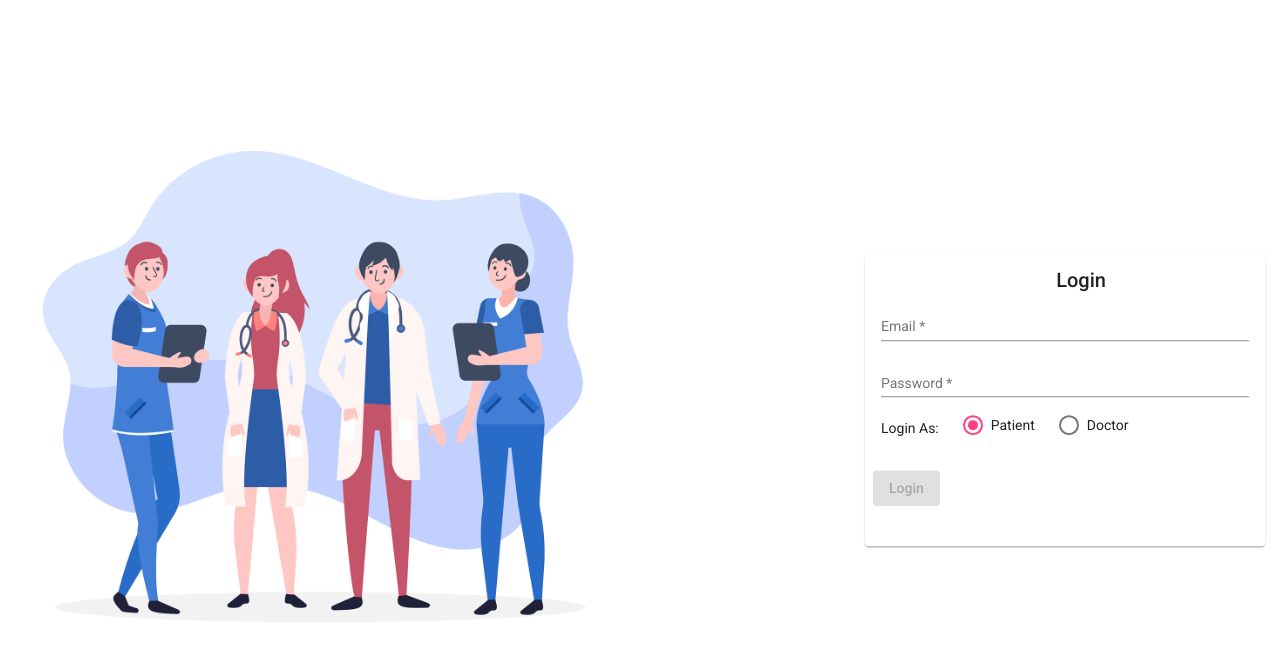
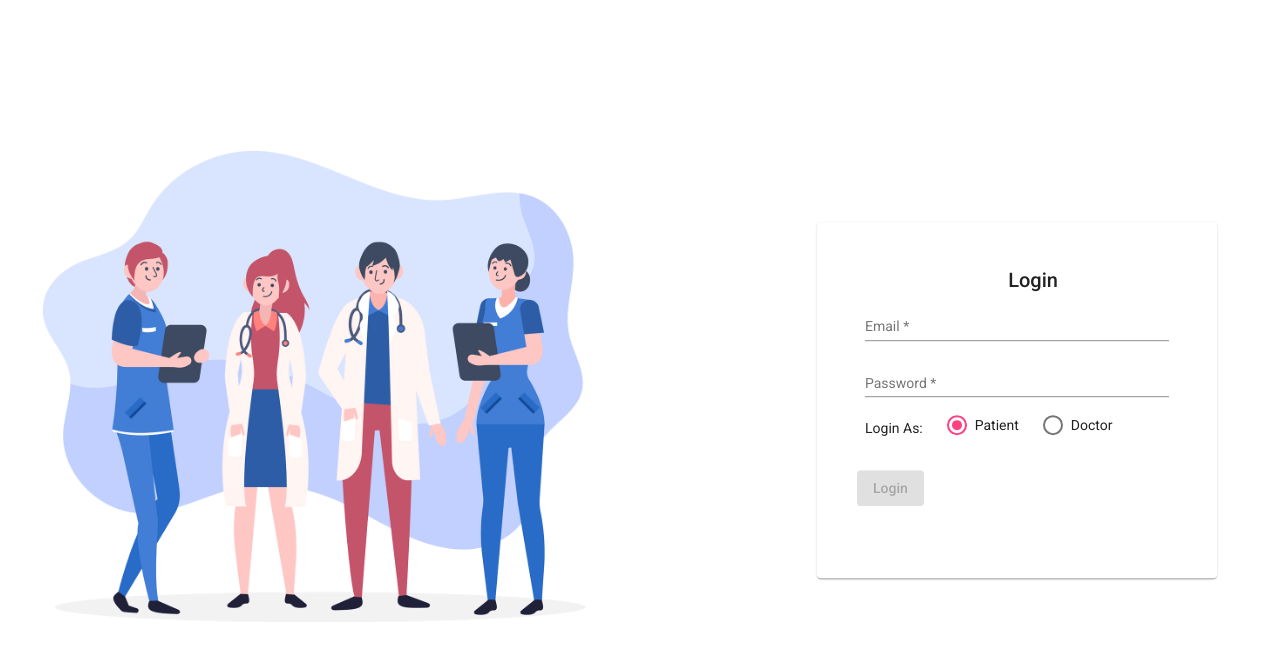
Before and after one commit to jspw/MeOne-Doctor-Patient-Version, an Angular app in the folder client/web/: page /auth in a window 1280 px wide. Shown: the top 660 px of the page. Built offline with nearby package versions, Linux system fonts and the light colour scheme.

Commit message:
Login Page Design Modified

```diff
--- a/client/web/src/app/auth/auth.component.css
+++ b/client/web/src/app/auth/auth.component.css
@@ -2,10 +2,10 @@
   max-width: 400px;
 }
 
-.example-header-image {
+/* .example-header-image {
   background-image: url('https://material.angular.io/assets/img/examples/shiba1.jpg');
   background-size: cover;
-}
+} */
 
 .valign {
     position: relative;
@@ -13,3 +13,10 @@
     transform: translateY(-50%);
     /* vendor prefixes omitted due to brevity */
 }
+
+.halign {
+    position: relative;
+    right: 50%;
+    transform: translateX(-50%);
+    /* vendor prefixes omitted due to brevity */
+}
--- a/client/web/src/app/auth/auth.component.html
+++ b/client/web/src/app/auth/auth.component.html
@@ -5,7 +5,7 @@
         </div>
         <div class="col-lg-6">
             <div class="valign float-right">
-                <mat-card class="example-card">
+                <mat-card class="example-card p-5 mr-5">
                     <mat-card-header>
                         <div class="mx-auto">
                             <mat-card-title>Login</mat-card-title>
```
